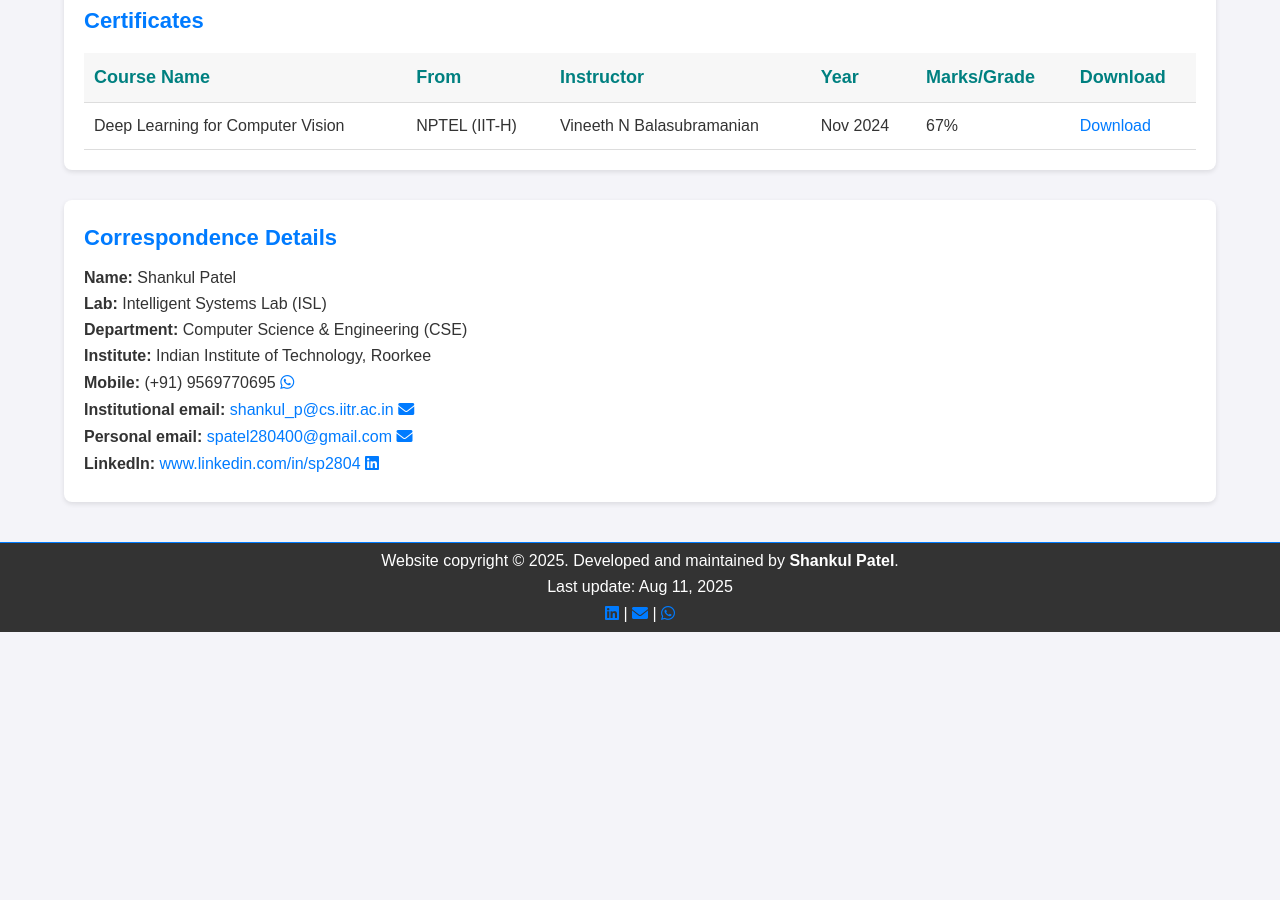
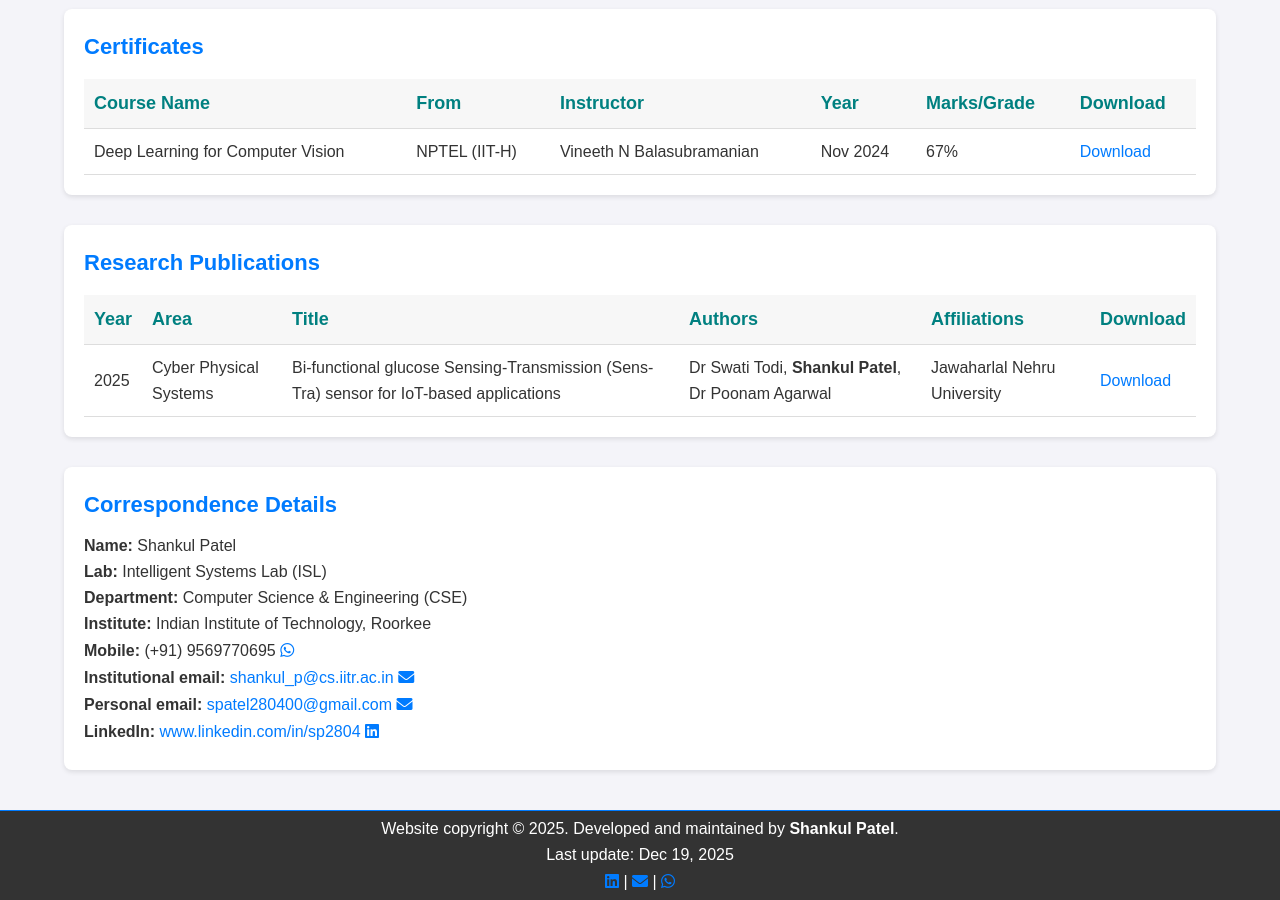
Before and after one commit to ShankulPatel/ShankulPatel.github.io, a plain HTML site: page about.html in a window 1280 px wide. Shown: the part 1879-2779 px from the top of the page. Before the commit the page ends 2511 px from the top, so only its background shows below. Drawn offline with Linux system fonts and the light colour scheme.

Commit message:
20251219

```diff
--- a/about.html
+++ b/about.html
@@ -628,7 +628,8 @@
                     </tr>
                     <tr>
                         <td><b>Master of Computer Applications (MCA) </b><br> <i>Supervisor:</i> <a href="https://www.jnu.ac.in/content/poonamgoel" target="_blank"> <b>Dr. Poonam Agarwal</b>  </a>
-                                     <br> <i>Project Title:</i> <b>Self-Powered Sensor using TEH and ESP-32</b></td>
+                                     <br> <i>Project Title:</i> <b>Self-Powered Sensor using TEH and ESP-32</b>
+                                    </b><br> <i>Special thanks to:</i> <b>Dr. Amit Sharma</b></td>
                         <td>Computer Science</td>
                         <td>7.13/9</td>
                         <td>Jawaharlal Nehru University, New Delhi</td>
@@ -727,7 +728,7 @@
 
 
         <!-- Research Publications Section -->
-        <!-- <div class="research-publications">
+        <div class="research-publications">
             <h3>Research Publications</h3>
             <table class="research-table">
                 <thead>
@@ -742,13 +743,13 @@
                 </thead>
                 <tbody>
                     <tr>
-                        <td>2024</td>
-                        <td>Embedded Systems</td>
-                        <td>Title</td>
-                        <td>Shankul Patel</td>
+                        <td>2025</td>
+                        <td>Cyber Physical Systems</td>
+                        <td>Bi-functional glucose Sensing-Transmission (Sens-Tra) sensor for IoT-based applications</td>
+                        <td>Dr Swati Todi, <b>Shankul Patel</b>, Dr Poonam Agarwal</td>
                         <td>Jawaharlal Nehru University</td>
-                        <td><a href="#" target="_blank">Download</a></td>
-                    </tr> -->
+                        <td><a href="https://doi.org/10.1016/j.adhoc.2025.104086" target="_blank">Download</a></td>
+                    </tr>
                     <!-- <tr>
                         <td>2023</td>
                         <td>Data Science</td>
@@ -757,9 +758,9 @@
                         <td>JNU, XYZ University</td>
                         <td><a href="../src/research2.pdf" target="_blank">Download</a></td>
                     </tr> -->
-                <!-- </tbody>
+                </tbody>
             </table>
-        </div> -->
+        </div>
 
 
         <!-- Correspondence Details Section -->
@@ -800,7 +801,7 @@
     <footer id="footer">
         <div class="footer-content">
             <p>Website copyright © 2025. Developed and maintained by <strong>Shankul Patel</strong>.</p>
-            <p>Last update: Aug 11, 2025</p>
+            <p>Last update: Dec 19, 2025</p>
         </div>
         <div class="footer-links">
             <a href="https://www.linkedin.com/in/sp2804" target="_blank" class="linkedin-icon">
```
